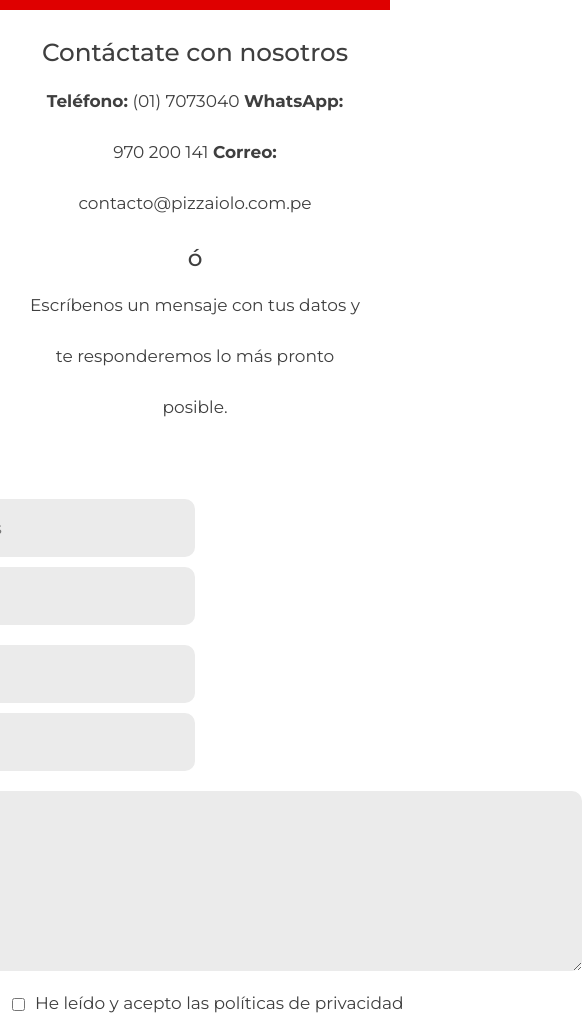
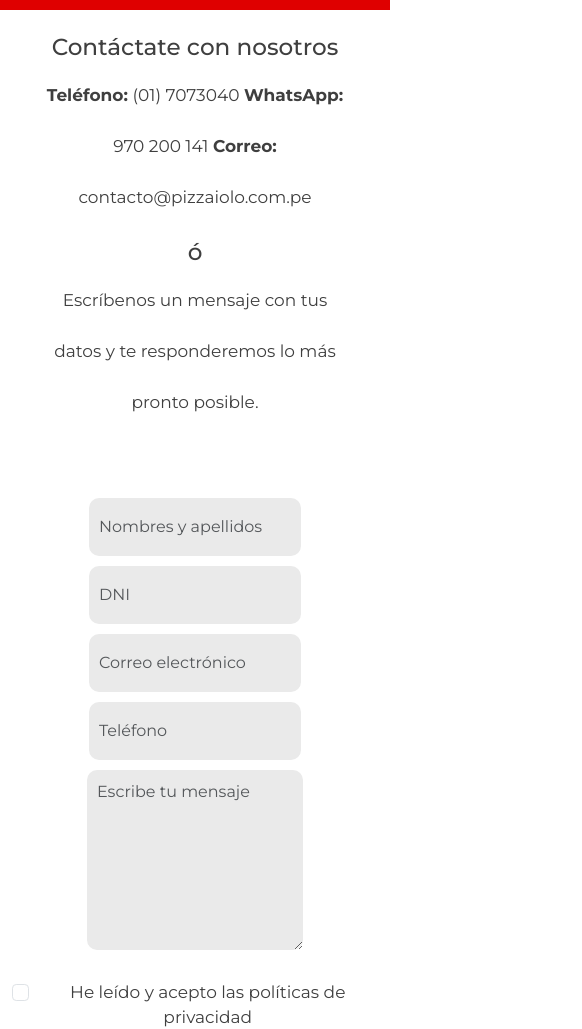
Before and after one commit to sleono/DesarrolloWeb-PF-Leon, a website: page pages/contacto.html in a window 390 px wide. Shown: the part 86-1115 px from the top of the page, 582 px wide, since content can reach past the window. Drawn offline with nearby package versions, Linux system fonts and the light colour scheme.

Commit message:
“responsive”

```diff
--- a/css/partials/_contacto.scss
+++ b/css/partials/_contacto.scss
@@ -1,74 +1,76 @@
 .contact-form {
-    display: flex;
-    flex-wrap: wrap;
+    //display: flex;
+    //flex-wrap: wrap;
     justify-content: center;
     margin-top: 94px;
 
     .contacto {
         padding: 30px;
         text-align: center;
-        margin-bottom: 20px;
+        align-items: center;
+        width: auto;
 
         p {
             line-height: 3;
+            width: auto;
         }
     }
 
     form {
         display: flex;
-        flex-wrap: wrap;
+        //flex-wrap: wrap;
         flex-direction: column;
         align-items: center;
     }
 
     .form-group {
-        justify-content: space-between;
         margin-bottom: 10px;
 
         input {
-            font-family: "Montserrat", sans-serif;
-            font-size: 17px;
             color: #3F3F3F;
-            width: 376.5px;
+            //width: 376.5px;
+            width: 773px;
             margin-inline: 10px;
             height: 58px;
             padding: 10px;
-            background-color: #ebebeb;
+            background-color: #eaeaea;
             border: 1px;
             border-radius: 10px;
-            margin-bottom: 10px;
-            align-items: center;
+
+            @media (max-width: 768px) {
+                width: auto;
+            }
         }
     }
 
     textarea {
-        font-family: "Montserrat", sans-serif;
-        font-size: 17px;
-        color: #3F3F3F;
         width: 773px;
         height: 180px;
         padding: 10px;
         border: 1px;
-        background-color: #ebebeb;
+        background-color: #eaeaea;
         border-radius: 10px;
         margin-bottom: 10px;
+
+        @media (max-width: 768px) {
+            width: auto;
+        }
     }
 
     .form-check {
         margin-top: 10px;
-        display: flex;
+        //display: flex;
         align-items: center;
         margin-bottom: 10px;
 
-        input {
-            margin-right: 10px;
+        .form-check-label {
+            text-align: center;
+            width: auto;
         }
     }
 
     button {
         display: flex;
-        font-family: "Montserrat", sans-serif;
-        font-size: 17px;
         background-color: $secondaryColor;
         color: white;
         margin-top: 10px;
@@ -78,7 +80,7 @@
         border-radius: 10px;
         cursor: pointer;
 
-        button:hover {
+        &:hover {
             background-color: #c40918;
         }
     }
--- a/pages/contacto.html
+++ b/pages/contacto.html
@@ -45,7 +45,7 @@
 
 <!-- MAIN -->
 
-    <main class="contact-form">
+    <!--<main class="contact-form">
         <div class="contacto">
             <h2>Contáctate con nosotros</h2>
             <p><strong>Teléfono:</strong> (01) 7073040 <strong>WhatsApp:</strong> 970 200 141 <strong>Correo:</strong> contacto@pizzaiolo.com.pe</p>
@@ -70,6 +70,46 @@
                 </div>
                 <button type="submit">Enviar</button>
             </form>
+        </div>
+    </main>-->
+
+    <main class="contact-form container mt-5">
+        <div class="contacto text-center mb-4">
+            <h3>Contáctate con nosotros</h3>
+            <p><strong>Teléfono:</strong> (01) 7073040 <strong>WhatsApp:</strong> 970 200 141 <strong>Correo:</strong> contacto@pizzaiolo.com.pe</p>
+            <h3>ó</h3>
+            <p>Escríbenos un mensaje con tus datos y te responderemos lo más pronto posible.</p>
+        </div>
+
+        <div class="formulario row justify-content-center">
+            <div class="col-md-8">
+                <form>
+                    <div class="form-row">
+                        <div class="form-group col-12 col-md-6">
+                            <input type="text" class="form-control" id="nombre" placeholder="Nombres y apellidos" required>
+                        </div>
+                        <div class="form-group col-12 col-md-6">
+                            <input type="text" class="form-control" id="DNI" placeholder="DNI" required>
+                        </div>
+                    </div>
+                    <div class="form-row">
+                        <div class="form-group col-12 col-md-6">
+                            <input type="text" class="form-control" id="email" placeholder="Correo electrónico" required>
+                        </div>
+                        <div class="form-group col-12 col-md-6">
+                            <input type="text" class="form-control" id="telefono" placeholder="Teléfono" required>
+                        </div>
+                    </div>
+                        <div class="form-group">
+                            <textarea name="textarea" class="form-control" id="textarea" rows="5" placeholder="Escribe tu mensaje"></textarea>
+                        </div>
+                        <div class="form-check mb-3">
+                            <input type="checkbox" class="form-check-input" name="checkbox" id="checkbox">
+                            <label class="form-check-label" for="checkbox">He leído y acepto las políticas de privacidad</label>
+                        </div>
+                        <button type="submit">Enviar</button>
+                </form>
+            </div>
         </div>
     </main>
 
```
Also changed, not shown: css/styles.css, 2 other files.
